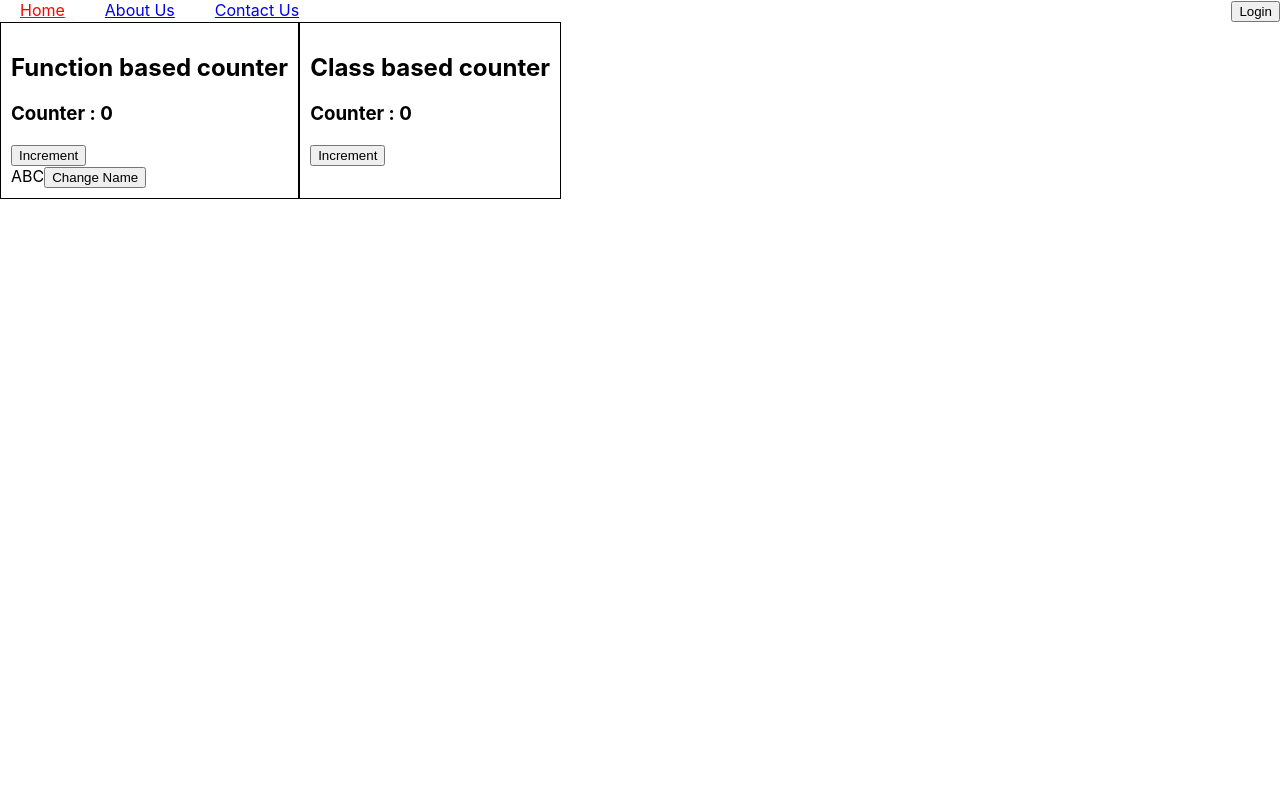
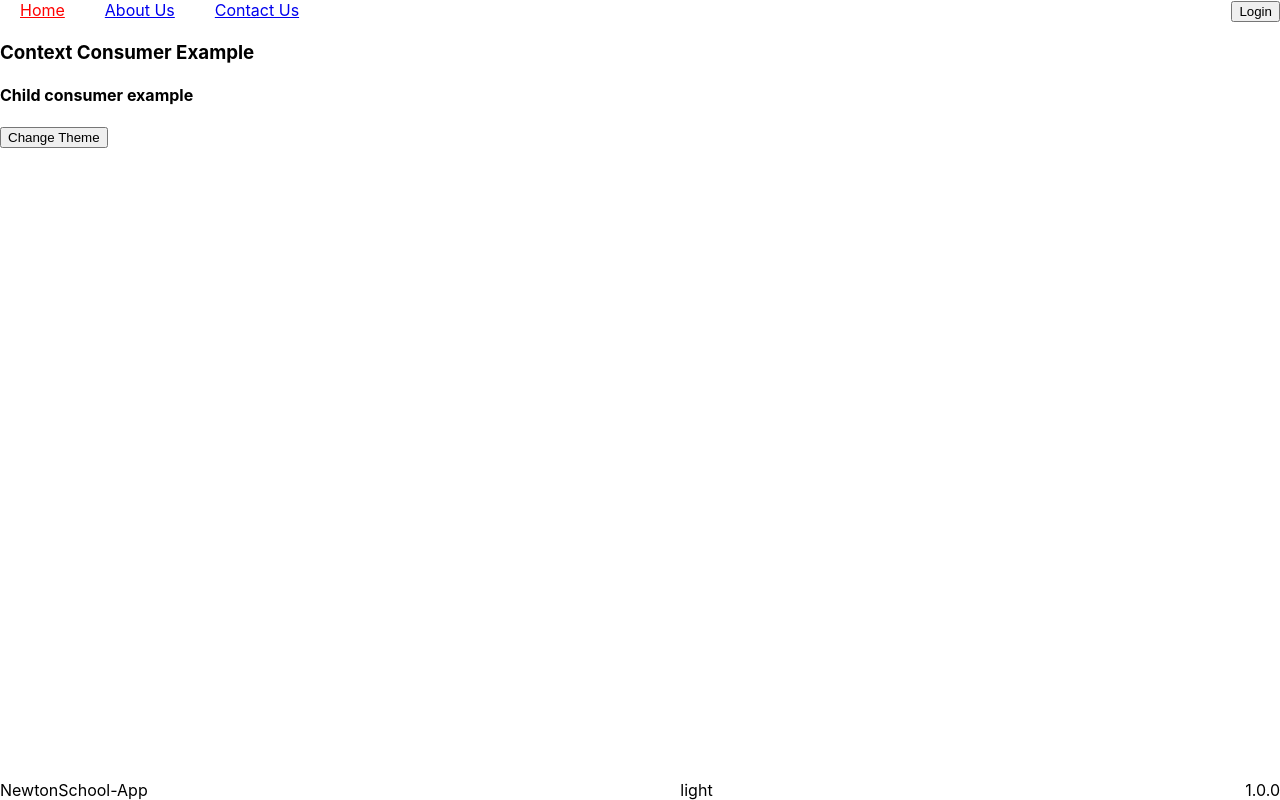
Before and after one commit to divyanshmoonat/ns-b1, a React app in the folder newton_school/: page / in a window 1280 px wide. Built offline with nearby package versions, Linux system fonts and the light colour scheme.

Commit message:
Context API

```diff
--- a/newton_school/src/App.css
+++ b/newton_school/src/App.css
@@ -36,3 +36,8 @@
     transform: rotate(360deg);
   }
 }
+
+.dark {
+  background-color: #000000;
+  color: #ffffff;
+}
--- a/newton_school/src/App.js
+++ b/newton_school/src/App.js
@@ -1,4 +1,4 @@
-import { useState } from "react";
+import { useState, createContext } from "react";
 import styled from "styled-components";
 
 import "./App.css";
@@ -15,27 +15,28 @@ import Header from "./components/Header/Header";
 // import FormValidation from "./components/27Feb/FormValidation/FormValidation";
 // import CBC from "./components/28Feb/CBC";
 import ErrorBoundary from "./components/1March/ErrorBoundary/ErrorBoundary";
+import Consumer from "./components/2March/Consumer/Consumer";
+import Footer from "./components/Footer/Footer";
+
+export const MyContext = createContext();
 
 const App = () => {
-  // const percent = 60;
+  const [state, setState] = useState({
+    version: "1.0.0",
+    themeName: "light",
+    appName: "NewtonSchool-App",
+  });
 
-  const Heading = styled.h1`
-    color: ${(props) => (props.percent > 50 ? "green" : "red")};
-    font-size: 25px;
-  `;
-
-  const Heading2 = styled.h1`
-    color: blue;
-  `;
-
-  const [heading, setHeading] = useState("");
-  const onHeadingChange = (value) => {
-    // Update heading state variable
-    setHeading(value);
+  const updateContext = (key, value) => {
+    setState({
+      ...state,
+      [key]: value,
+    });
   };
 
   return (
-    <div className="App">
+    <MyContext.Provider value={{ ...state, updateContext }}>
+      <div className={`App ${state.themeName === "dark" ? "dark" : ""}`}>
         <Header />
         {/* <h1 style={{ color: "aqua", fontSize: "50px" }}>My ReactJS Website</h1> */}
         {/* <Heading percent={60}>Heading from Styled Component</Heading> */}
@@ -56,8 +57,11 @@ const App = () => {
         {/* <ConUnConComponents /> */}
         {/* <FormValidation /> */}
         {/* <CBC /> */}
-      <ErrorBoundary />
+        {/* <ErrorBoundary /> */}
+        <Consumer />
+        <Footer />
       </div>
+    </MyContext.Provider>
   );
 };
 
--- a/newton_school/src/components/1March/ErrorBoundary/ErrorBoundary.jsx
+++ b/newton_school/src/components/1March/ErrorBoundary/ErrorBoundary.jsx
@@ -9,6 +9,7 @@ class ErrorBoundary extends React.Component {
     super();
     this.state = {
       error: null,
+      showTest: true,
     };
   }
 
@@ -19,6 +20,9 @@ class ErrorBoundary extends React.Component {
 
   componentDidMount() {
     console.log("Did mount called");
+    setTimeout(() => {
+      this.setState({ showTest: false });
+    }, 10000);
   }
 
   render() {
@@ -29,9 +33,7 @@ class ErrorBoundary extends React.Component {
     }
     return (
       <div className="error-boundary-container">
-        <div>
-          <Test />
-        </div>
+        <div>{this.state.showTest && <Test />}</div>
         <div>
           <TestCB />
         </div>
--- a/newton_school/src/components/1March/Test/Test.jsx
+++ b/newton_school/src/components/1March/Test/Test.jsx
@@ -32,8 +32,11 @@ const Test = () => {
     // setTimeout(() => {
     //   setCounter(100);
     // }, 5000);
+    localStorage.setItem("lastLoggedInTime", "2 Mar 2023 21:20:00");
     console.log("Use Effect => Component did mount");
     return () => {
+      console.log("Unmounting Test component");
+      localStorage.removeItem("lastLoggedInTime");
       // componentWillUnmount()
     };
   }, []);
--- /dev/null
+++ b/newton_school/src/components/2March/ChildConsumer/ChildConsumer.jsx
@@ -0,0 +1,26 @@
+import { useContext } from "react";
+import { MyContext } from "../../../App";
+
+import "./ChildConsumer.css";
+
+const ChildConsumer = () => {
+  const myContext = useContext(MyContext);
+  console.log(myContext);
+
+  const onThemeChange = () => {
+    if (myContext.themeName === "light") {
+      myContext.updateContext("themeName", "dark");
+    } else {
+      myContext.updateContext("themeName", "light");
+    }
+  };
+
+  return (
+    <div>
+      <h4>Child consumer example</h4>
+      <button onClick={onThemeChange}>Change Theme</button>
+    </div>
+  );
+};
+
+export default ChildConsumer;
--- /dev/null
+++ b/newton_school/src/components/2March/Consumer/Consumer.jsx
@@ -0,0 +1,13 @@
+import ChildConsumer from "../ChildConsumer/ChildConsumer";
+import "./Consumer.css";
+
+const Consumer = () => {
+  return (
+    <div>
+      <h3>Context Consumer Example</h3>
+      <ChildConsumer />
+    </div>
+  );
+};
+
+export default Consumer;
--- /dev/null
+++ b/newton_school/src/components/Footer/Footer.css
@@ -0,0 +1,9 @@
+.footer {
+  display: flex;
+  justify-content: space-between;
+  align-items: center;
+
+  position: absolute;
+  bottom: 0px;
+  width: 100%;
+}
--- /dev/null
+++ b/newton_school/src/components/Footer/Footer.jsx
@@ -0,0 +1,17 @@
+import { useContext } from "react";
+import { MyContext } from "../../App";
+
+import "./Footer.css";
+
+const Footer = () => {
+  const myContext = useContext(MyContext);
+  // console.log(myContext);
+  return (
+    <div className="footer">
+      <span>{myContext.appName}</span>
+      <span>{myContext.themeName}</span>
+      <span>{myContext.version}</span>
+    </div>
+  );
+};
+export default Footer;
```
Also changed, not shown: newton_school/notes.txt, newton_school/src/components/2March/ChildConsumer/ChildConsumer.css (added), newton_school/src/components/2March/Consumer/Consumer.css (added). Lines whose indentation alone changed are shown as unchanged.
